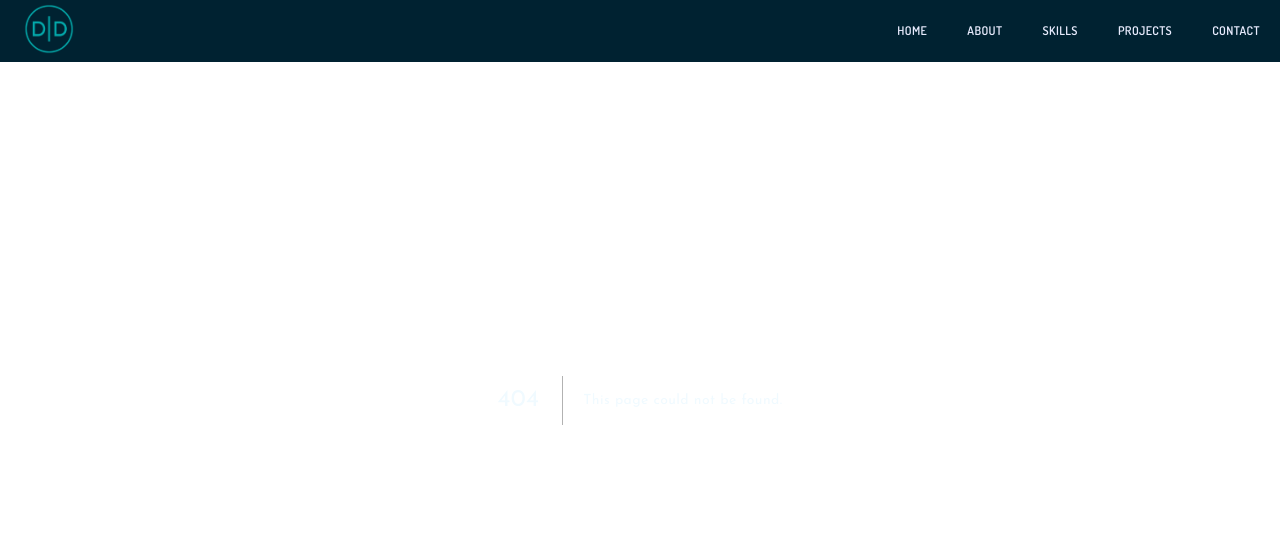
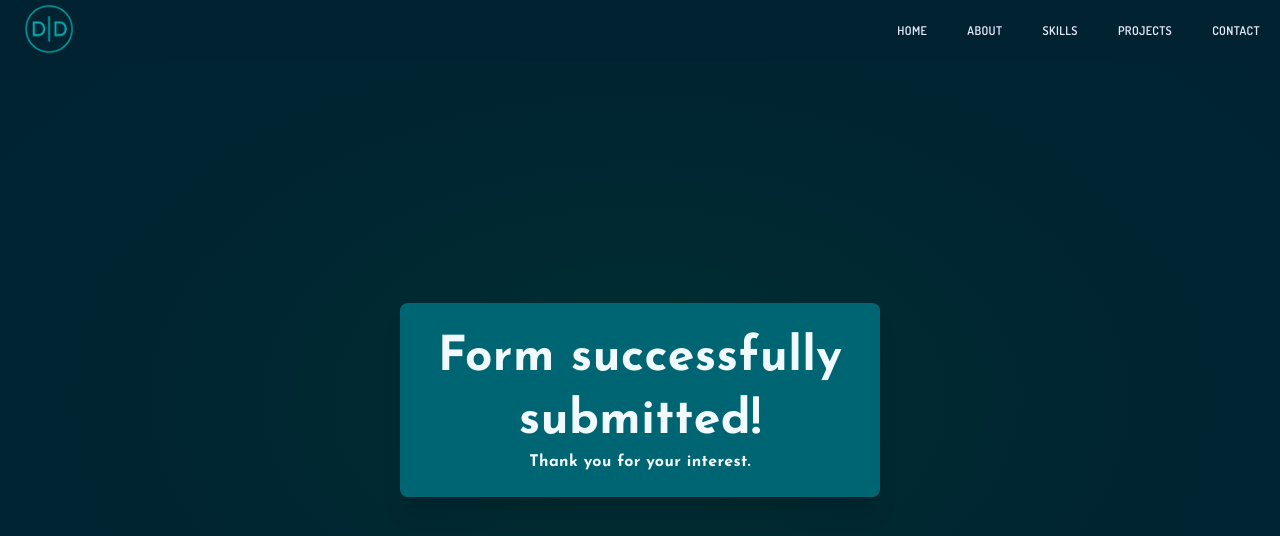
Before and after one commit to DandleGarian/Dev-profile, a Next.js app: page /success in a window 1280 px wide. Before the commit this address had no page. Shown: the top 536 px of the page. Built offline with nearby package versions, Linux system fonts and the light colour scheme.

Commit message:
add redirect paged

```diff
--- a/components/Contact.js
+++ b/components/Contact.js
@@ -11,7 +11,7 @@ const Contact = () => {
     <form
       name='contact-form'
       method='POST'
-      action='contact/?success=true'
+      action='/success'
       data-netlify='true'
     >
       <input type='hidden' name='form-name' value='contact-form' />
@@ -95,21 +95,21 @@ const Contact = () => {
       </button>
     </form>
   );
-  const router = useRouter;
-  const confirmationScreenVisible =
-    router.query?.success && router.query.success === 'true';
-  const formVisible = !confirmationScreenVisible;
+  // const router = useRouter;
+  // const confirmationScreenVisible =
+  //   router.query?.success && router.query.success === 'true';
+  // const formVisible = !confirmationScreenVisible;
 
-  const ConfirmationMessage = (
-    <>
-      <p>Thank you for submitting this form.</p>
-      <button
-        onClick={() => router.replace('/contact', undefined, { shallow: true })}
-      >
-        Submit Another Response
-      </button>
-    </>
-  );
+  // const ConfirmationMessage = (
+  //   <>
+  //     <p>Thank you for submitting this form.</p>
+  //     <button
+  //       onClick={() => router.replace('/contact', undefined, { shallow: true })}
+  //     >
+  //       Submit Another Response
+  //     </button>
+  //   </>
+  // );
   return (
     <div id='contact' className='w-full lg:h-screen'>
       <div className='max-w-[1240px] m-auto px-sm py-2xl w-full'>
@@ -169,9 +169,7 @@ const Contact = () => {
           </div>
           {/* right */}
           <div className='col-span-3 w-full h-auto shadow-xl rounded-xl lg:p-md'>
-            <div className='p-md'>
-              {formVisible ? ContactForm : ConfirmationMessage}
-            </div>
+            <div className='p-md'>{ContactForm}</div>
           </div>
         </div>
         <div className='flex justify-center py-xl'>
--- /dev/null
+++ b/pages/success.js
@@ -0,0 +1,14 @@
+import React from 'react';
+
+const success = () => {
+  return (
+    <div className='w-screen h-screen flex justify-center items-center p-sm+'>
+      <div className='flex flex-col justify-center items-center max-w-3xl bg-accent-3 p-sm md:p-md+ rounded-xl shadow-xl'>
+        <h3 className='text-center'>Form successfully submitted!</h3>
+        <h5>Thank you for your interest.</h5>
+      </div>
+    </div>
+  );
+};
+
+export default success;
--- a/styles/globals.css
+++ b/styles/globals.css
@@ -30,6 +30,10 @@ html {
     @apply text-3xl md:text-4xl;
   }
 
+  h3 {
+    @apply text-2xl md:text-3xl;
+  }
+
   li {
     @apply cursor-pointer;
   }
```
